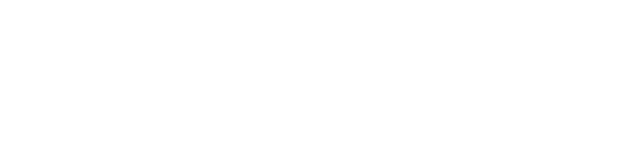
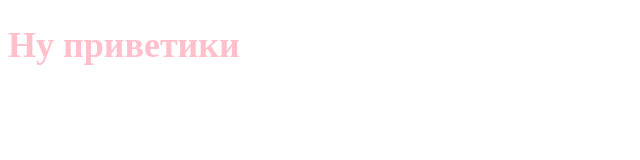
Before and after one commit to dinbdin/MyProject, a plain HTML site: page index.html in a window 1280 px wide. Shown: the whole page, without its empty margins (0-640 px from the left). Drawn offline with Linux system fonts and the light colour scheme.

Commit message:
Add style

```diff
--- a/index.html
+++ b/index.html
@@ -1,11 +1,12 @@
 <!DOCTYPE html>
 <html lang="en">
 <head>
+    <link rel="stylesheet" href="style.css" type="text/css">
     <meta charset="UTF-8">
     <meta name="viewport" content="width=device-width, initial-scale=1.0">
     <title>Заголовок</title>
 </head>
 <body>
-
+    <h1>Ну приветики</h1>
 </body>
 </html>
--- /dev/null
+++ b/style.css
@@ -0,0 +1,4 @@
+body {
+    font-size: large;
+    color: #ffc0cb;
+}
```
